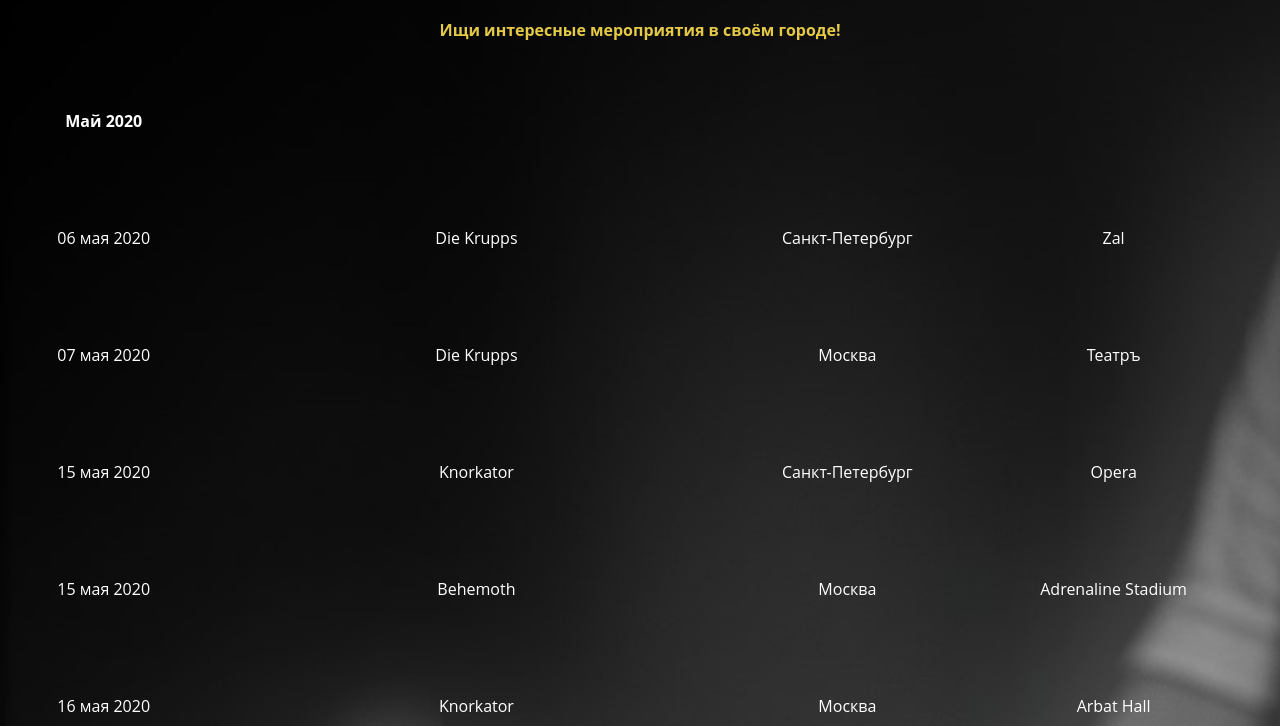
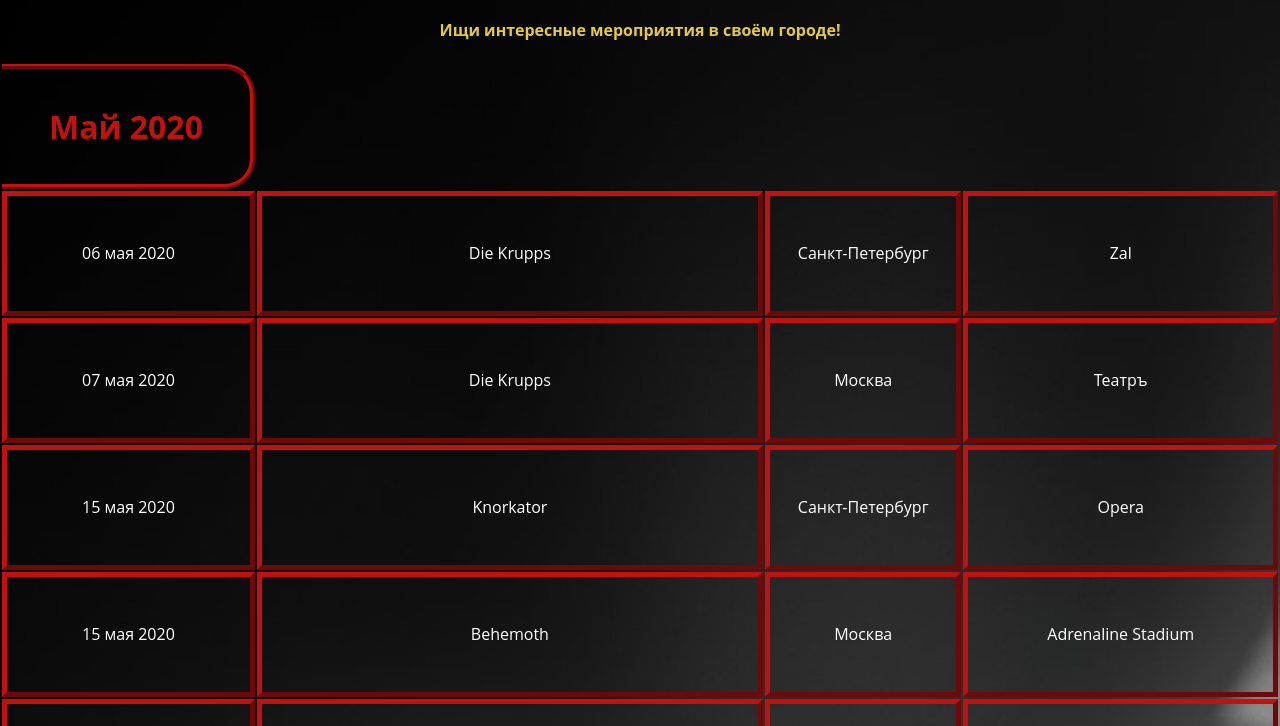
Before and after one commit to Vasya24/Metal-Land-bootstrap-free, a plain HTML site: page shows/main.html in a window 1280 px wide. Shown: the part 74-800 px from the top of the page. Drawn offline with nearby package versions, Linux system fonts and the light colour scheme; files whose address does not match are found by name; a web font is replaced by a local one.

Commit message:
Shows page stilyzed 90%

```diff
--- a/css/shows.css
+++ b/css/shows.css
@@ -16,8 +16,22 @@
 
 .month {
     font-weight: bold;
+    font-size: 2em;
+    color: #c21111;
+    border-top: 5px ridge #c21111;
+    border-bottom: 5px ridge #c21111;
+    border-right: 5px ridge #c21111;
+    border-top-right-radius: 30px;
+    border-bottom-right-radius: 30px;
+    text-align: center;
+    animation-delay: 900ms;
 }
 
 .header {
     top: 0;
 }
+
+td {
+    border: 5px outset #c21111;
+    border-collapse: collapse;
+}
--- a/js/show-schedule.js
+++ b/js/show-schedule.js
@@ -1,6 +1,6 @@
 $(window).ready(function() {
-    $(".show").removeClass(".hidden").addClass('animated flipInX 1s visible');
-    $(".month").removeClass(".hidden").addClass('animated flipInX 1s visible');
+    $(".show").removeClass(".hidden").addClass('animated zoomIn 1s visible');
+    $(".month").removeClass(".hidden").addClass('animated zoomIn 1s visible');
 
     $("tr").mouseover(function() {
         $(this).css({
--- a/shows/main.html
+++ b/shows/main.html
@@ -38,7 +38,9 @@
             <h4>Ищи интересные мероприятия в своём городе!</h4>
         </div>
         <table class="schedule">
-            <th class="month may-2020 hidden">Май 2020</th>
+            <tr>
+                <th align="center" class="month may-2020 hidden">Май 2020</th>
+            </tr>
             <tr id="show1" class="show hidden">
                 <td align="center" class="show-date">06 мая 2020</td>
                 <td align="center" class="show-artist">Die Krupps</td>
@@ -99,7 +101,9 @@
                 <td align="center" class="show-city">Москва</td>
                 <td align="center" class="show-place">Дворец спорта "Мегаспорт"</td>
             </tr>
-            <th class="month june-2020 hidden">Июнь 2020</th>
+            <tr>
+                <th class="month june-2020 hidden">Июнь 2020</th>
+            </tr>
             <tr id="show11" class="show hidden">
                 <td align="center" class="show-date">03 июня 2020</td>
                 <td align="center" class="show-artist">Judas Priest</td>
```
